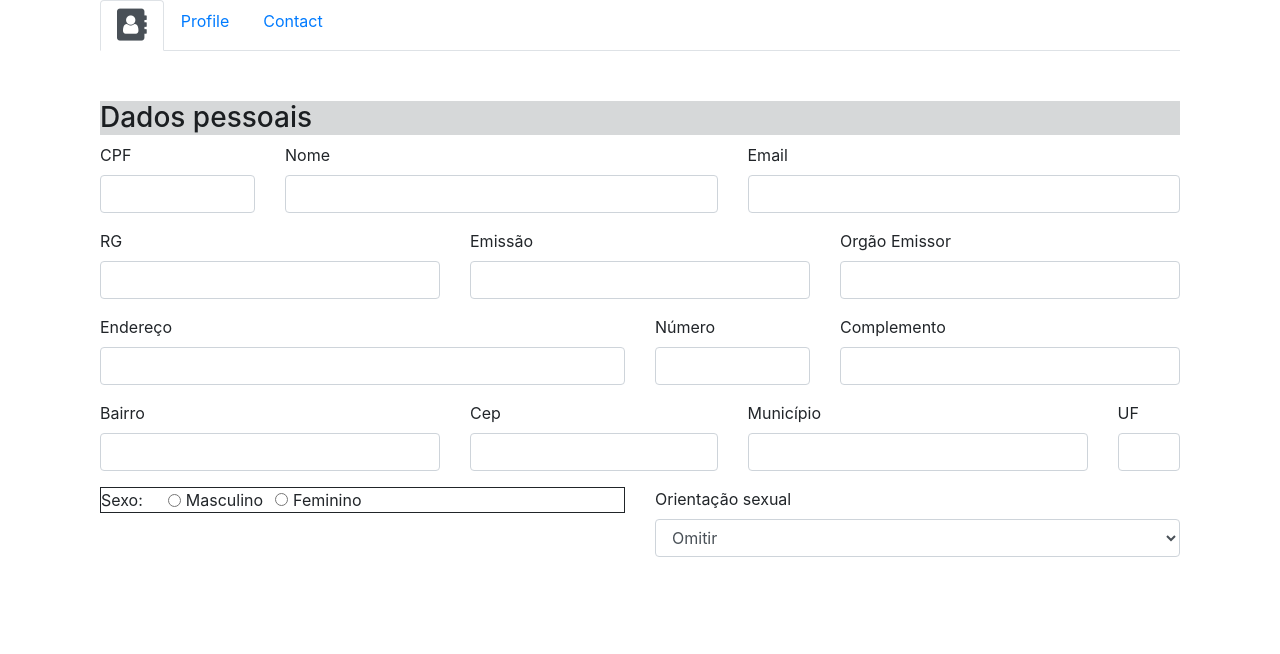
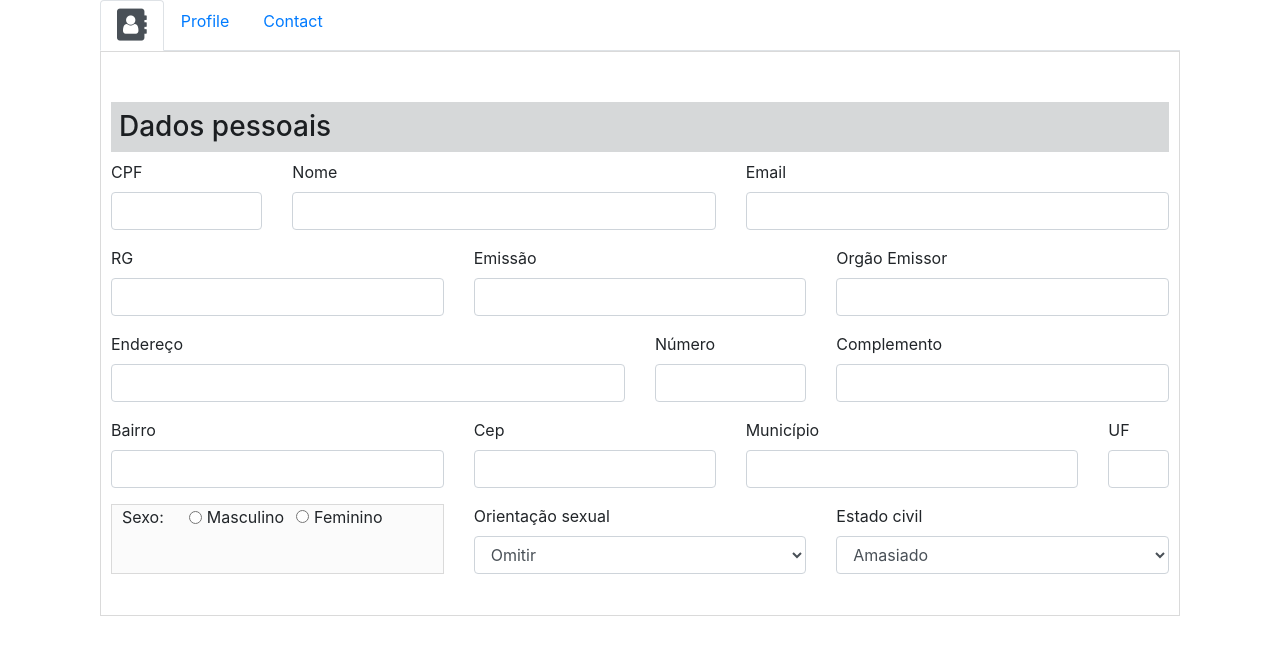
Before and after one commit to mnerisilva/form-cuidador, a React (Create React App) app: page / in a window 1280 px wide. Shown: the top 654 px of the page. Built offline with nearby package versions, Linux system fonts and the light colour scheme.

Commit message:
mais alterações

```diff
--- a/src/components/formcuidador/tabs/TabHome.js
+++ b/src/components/formcuidador/tabs/TabHome.js
@@ -2,9 +2,9 @@ import React from 'react'
 
 const TabHome = () => {
     return (
-        <div className="tab-pane fade show active" id="home" role="tabpanel" aria-labelledby="home-tab">
+        <div className="tab-pane fade show active" id="home" role="tabpanel" aria-labelledby="home-tab" style={{border: "solid thin #dadada", paddingLeft: 10, paddingRight: 10, paddingBottom: 25}}>
             <form style={{paddingTop: 50}}>
-                <h3 className="dark alert-dark">Dados pessoais</h3>
+                <h3 className="dark alert-dark" style={{padding: 8}}>Dados pessoais</h3>
                 <div className="row">
                     <div className="form-group col-md-2">
                         <label htmlFor="exampleFormControlInput1">CPF</label>
@@ -15,8 +15,8 @@ const TabHome = () => {
                         <input type="text" className="form-control" id="nome" placeholder="" />
                     </div>
                     <div className="form-group col-md-5">
-                        <label htmlFor="nome">Email</label>
-                        <input type="email" className="form-control" id="nome" placeholder="" />
+                        <label htmlFor="email">Email</label>
+                        <input type="email" className="form-control" id="email" placeholder="" />
                     </div>
                 </div>
                 <div className="row">
@@ -65,12 +65,9 @@ const TabHome = () => {
                         <input type="text" className="form-control" id="uf" placeholder="" />
                     </div>
                 </div>
-
-
-
                 <div className="row">
-                    <div className="form-group col-md-6">
-                      <div className="sex-wrapper" style={{border: "solid thin"}}>
+                    <div className="form-group col-md-4">
+                      <div className="sex-wrapper" style={{backgroundColor: "#dadada1a", border: "solid thin #dadada", paddingLeft: 10, height: "4.4em"}}>
                         <div className="form-check form-check-inline">
                             <span style={{paddingRight: 25}}>Sexo:</span>
                             <input className="form-check-input" type="radio" name="inlineRadioOptions" id="masculino" value="option1" />
@@ -82,7 +79,7 @@ const TabHome = () => {
                         </div>
                        </div>
                     </div>
-                    <div className="form-group col-md-6">
+                    <div className="form-group col-md-4">
                         <label htmlFor="orientacao">Orientação sexual</label>
                         <select className="form-control" id="orientacao">
                         <option>Omitir</option>
@@ -92,6 +89,16 @@ const TabHome = () => {
                         <option>Bissexual</option>
                         </select>
                     </div>
+                    <div className="form-group col-md-4">
+                        <label htmlFor="estadocivil">Estado civil</label>
+                        <select className="form-control" id="estadocivil">
+                        <option>Amasiado</option>
+                        <option>Casado</option>
+                        <option>Divorciado</option>
+                        <option>Separado</option>
+                        <option>Solteiro</option>
+                        </select>
+                    </div>
                 </div>
             </form>
         </div>
```
